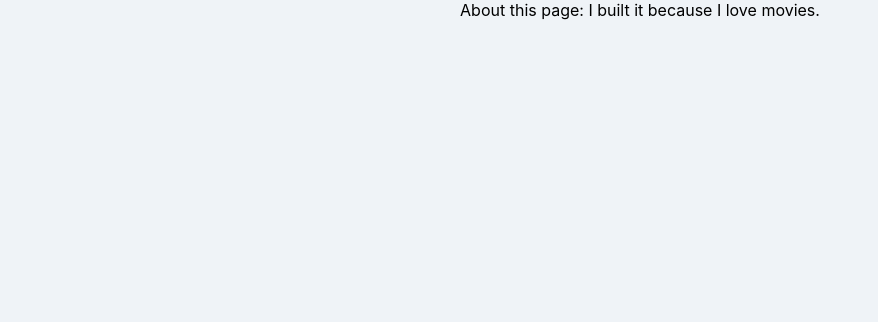
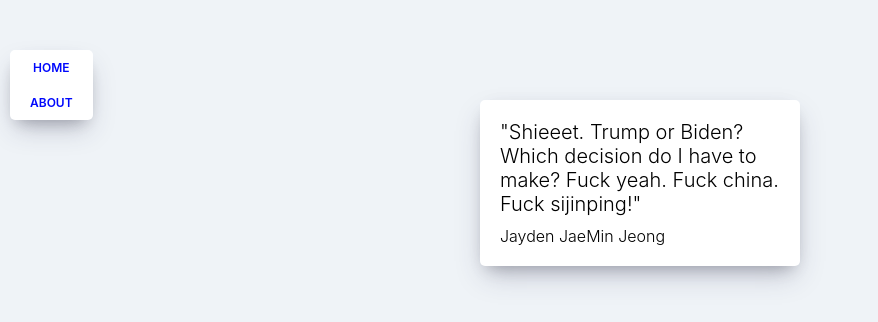
Before and after one commit to woals4815/MovieApp, a React (Create React App) app: page /#/about in a window 1280 px wide. Shown: the top 322 px of the page, without its empty margins (0-878 px from the left). Built offline with nearby package versions, Linux system fonts and the light colour scheme.

Commit message:
Building the Navigation & Sharing props between Routes

```diff
--- /dev/null
+++ b/src/App.css
@@ -0,0 +1,12 @@
+* {
+  box-sizing: border-box;
+}
+
+body {
+  margin: 0;
+  padding: 0;
+  font-family: -apple-system, BlinkMacSystemFont, "Segoe UI", Roboto, Oxygen,
+    Ubuntu, Cantarell, "Open Sans", "Helvetica Neue", sans-serif;
+  background-color: #eff3f7;
+  height: 100%;
+}
--- a/src/App.js
+++ b/src/App.js
@@ -2,12 +2,17 @@
 import { HashRouter, Route} from "react-router-dom";
 import Home from "./routes/Home";
 import About from "./routes/About";
+import Detail from "./routes/Detail";
+import Navigation from "./components/Navigation";
+import "./App.css";
 
 function App(){
   return (
     <HashRouter>
+      <Navigation />
       <Route path="/" exact={true} component={Home} />
       <Route path="/about" component={About} />
+      <Route path="/movie-detail" component={Detail} />
     </HashRouter>
   )
 }
--- a/src/components/Moive.js
+++ b/src/components/Moive.js
@@ -1,9 +1,21 @@
 import React from "react";
+import { Link } from "react-router-dom";
 import ProTypes from "prop-types";
 import "./Movie.css";
 
 function Movie({ year, title, summary, poster, genres }) {
     return (
+        <Link
+            to={{
+                pathname: "/movie-detail",
+                state: {
+                    year,
+                    title,
+                    summary,
+                    poster,
+                    genres
+                }
+            }}>
             <div className="movie">
                 <img src={poster} alt={title} title={title} />
                 <div className="movie__data">
@@ -19,6 +31,7 @@
                     <p className="movie__summary">{summary.slice(0, 180)}...</p>
                 </div>
             </div>
+        </Link>
     )
 }
 
--- /dev/null
+++ b/src/components/Navigation.css
@@ -0,0 +1,24 @@
+.nav {
+  position: fixed;
+  top: 50px;
+  left: 10px;
+  display: flex;
+  flex-direction: column;
+  background-color: white;
+  padding: 10px 20px;
+  box-shadow: 0 13px 27px -5px rgba(50, 50, 93, 0.25),
+    0 8px 16px -8px rgba(0, 0, 0, 0.3), 0 -6px 16px -6px rgba(0, 0, 0, 0.025);
+  border-radius: 5px;
+}
+.nav a {
+  text-decoration: none;
+  color: #0008fc;
+  text-transform: uppercase;
+  font-size: 12px;
+  text-align: center;
+  font-weight: 600;
+}
+
+.nav a:not(:last-child) {
+  margin-bottom: 20px;
+}
--- /dev/null
+++ b/src/components/Navigation.js
@@ -0,0 +1,14 @@
+import React from "react";
+import { Link } from "react-router-dom";
+import "./Navigation.css";
+
+function Navigation(){
+    return (
+        <div className="nav">
+            <Link to="/">Home</Link>
+            <Link to="/about">About</Link>
+        </div>
+    );
+}
+
+export default Navigation;
--- /dev/null
+++ b/src/routes/About.css
@@ -0,0 +1,20 @@
+.about__container {
+  box-shadow: 0 13px 27px -5px rgba(50, 50, 93, 0.25),
+    0 8px 16px -8px rgba(0, 0, 0, 0.3), 0 -6px 16px -6px rgba(0, 0, 0, 0.025);
+  padding: 20px;
+  border-radius: 5px;
+  background-color: white;
+  margin: 0 auto;
+  margin-top: 100px;
+  max-width: 25%;
+  font-weight: 300;
+}
+
+.about__container span:first-child {
+  font-size: 20px;
+}
+
+.about__container span:last-child {
+  display: block;
+  margin-top: 10px;
+}
--- a/src/routes/About.js
+++ b/src/routes/About.js
@@ -1,7 +1,16 @@
 import React from "react";
+import "./About.css";
 
-function About() {
-    return <span>About this page: I built it because I love movies.</span>;
+function About(props) {
+    console.log(props);
+    return (
+        <div className="about__container">
+            <span>
+                "Shieeet. Trump or Biden? Which decision do I have to make? Fuck yeah. Fuck china. Fuck sijinping!"
+            </span>
+            <span>Jayden JaeMin Jeong</span>
+        </div>
+    );
 }
 
 export default About;
--- /dev/null
+++ b/src/routes/Detail.js
@@ -0,0 +1,7 @@
+import React from "react";
+
+function Detail(props) {
+    console.log(props);
+    return <span>Hello Motherfuckers. This is video detail.</span>;
+}
+export default Detail;
--- a/src/routes/Home.css
+++ b/src/routes/Home.css
@@ -1,19 +1,3 @@
-* {
-  box-sizing: border-box;
-}
-
-body {
-  margin: 0;
-  padding: 0;
-  font-family: -apple-system, BlinkMacSystemFont, "Segoe UI", Roboto, Oxygen,
-    Ubuntu, Cantarell, "Open Sans", "Helvetica Neue", sans-serif;
-  background-color: #eff3f7;
-  height: 100%;
-}
-
-html,
-body,
-#potato,
 .container {
   height: 100%;
   display: flex;
@@ -24,6 +8,7 @@
   width: 100%;
   height: 100%;
   display: flex;
+  margin-top: 20%;
   justify-content: center;
   align-items: center;
   font-weight: 800;
```
Lines whose indentation alone changed are shown as unchanged.
